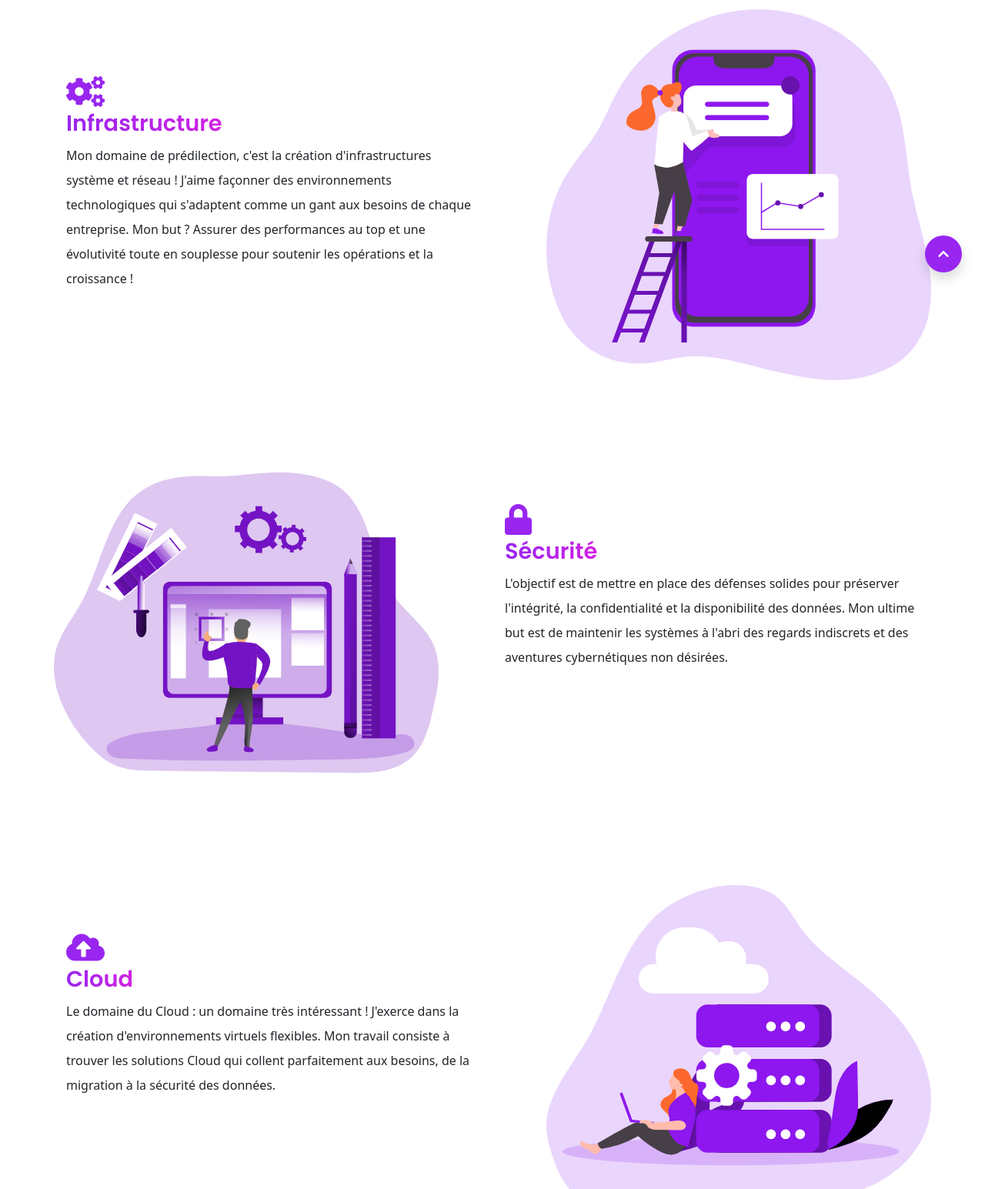
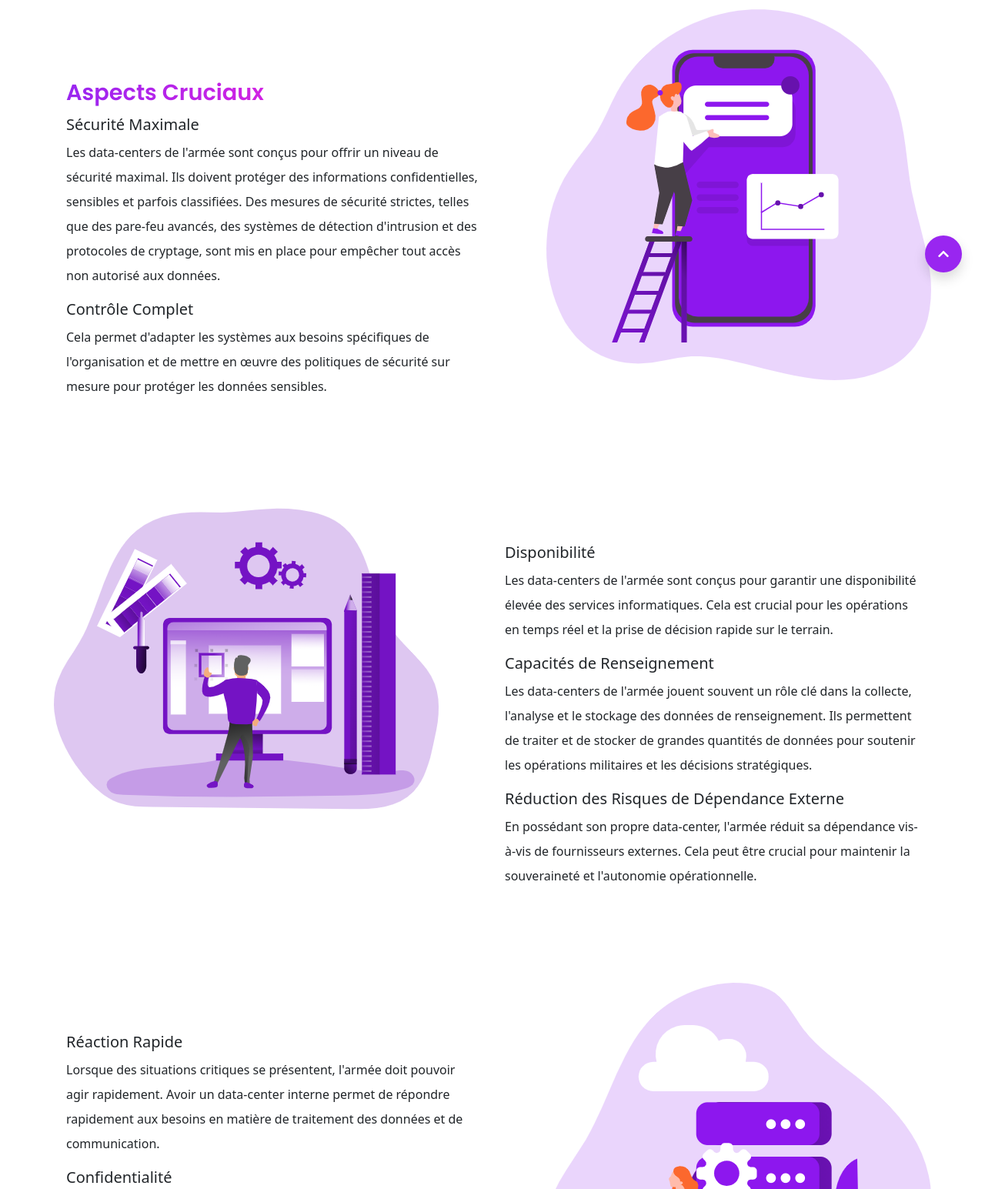
Before and after one commit to iptissem/iptissemzitouni_portfolio, a website: page article_2.html in a window 1280 px wide. Shown: the part 416-1961 px from the top of the page at 77% size. Drawn offline with nearby package versions, Linux system fonts and the light colour scheme; files that its build step writes are made by us from their sources.

Commit message:
article 1&2

```diff
--- a/article_2.html
+++ b/article_2.html
@@ -69,13 +69,20 @@
     <div class="row">
       <div class="col-lg-6 col-md-6 col-sm-12 col-xs-12 services mt-4">
         <div class="services__content">
-          <div class="icon d-block fas fa-cogs"></div>
-          <h3 class="display-3--title mt-1">Infrastructure</h3>
+
+          <h3 class="display-3--title mt-1">Aspects Cruciaux</h3>
+          <h5 class="display-2--title mt-1">Sécurité Maximale</h5>
           <p class="lh-lg">
-            Mon domaine de prédilection, c'est la création d'infrastructures système et réseau !
-            J'aime façonner des environnements technologiques qui s'adaptent comme un gant aux besoins de chaque entreprise.
-            Mon but ? Assurer des performances au top et une évolutivité toute en souplesse pour soutenir les opérations et la croissance !
+            Les data-centers de l'armée sont conçus pour offrir un niveau de sécurité maximal.
+            Ils doivent protéger des informations confidentielles, sensibles et parfois classifiées.
+            Des mesures de sécurité strictes, telles que des pare-feu avancés, des systèmes de détection d'intrusion et des protocoles de cryptage, sont mis en place pour empêcher tout accès non autorisé aux données.
           </p>
+          <h5 class="display-2--title mt-1">Contrôle Complet</h5>
+          <p class="lh-lg">
+            Cela permet d'adapter les systèmes aux besoins spécifiques de l'organisation et de mettre en œuvre des politiques de sécurité sur mesure pour protéger les données sensibles.
+          </p>
+
+
 
         </div>
       </div>
@@ -94,13 +101,16 @@
       </div>
       <div class="col-lg-6 col-md-6 col-sm-12 col-xs-12 services mt-4">
         <div class="services__content">
-          <div class="icon d-block fas fa-lock"></div>
-          <h3 class="display-3--title mt-1">Sécurité</h3>
+
+          <h5 class="display-2--title mt-1">Disponibilité</h5>
           <p class="lh-lg">
-            L'objectif est de mettre en place des défenses solides pour préserver l'intégrité, la confidentialité et la disponibilité des données.
-            Mon ultime but est de maintenir les systèmes à l'abri des regards indiscrets et des aventures cybernétiques non désirées.
-          </p>
-
+            Les data-centers de l'armée sont conçus pour garantir une disponibilité élevée des services informatiques. Cela est crucial pour les opérations en temps réel et la prise de décision rapide sur le terrain.          </p>
+          <h5 class="display-2--title mt-1">Capacités de Renseignement</h5>
+          <p class="lh-lg">
+            Les data-centers de l'armée jouent souvent un rôle clé dans la collecte, l'analyse et le stockage des données de renseignement. Ils permettent de traiter et de stocker de grandes quantités de données pour soutenir les opérations militaires et les décisions stratégiques.          </p>
+            <h5 class="display-2--title mt-1">Réduction des Risques de Dépendance Externe </h5>
+            <p class="lh-lg">
+              En possédant son propre data-center, l'armée réduit sa dépendance vis-à-vis de fournisseurs externes. Cela peut être crucial pour maintenir la souveraineté et l'autonomie opérationnelle.          </p>
         </div>
       </div>
     </div>
@@ -108,13 +118,18 @@
     <div class="row">
       <div class="col-lg-6 col-md-6 col-sm-12 col-xs-12 services mt-4">
         <div class="services__content">
-          <div class="icon d-block fas fa-cloud-upload-alt"></div>
-          <h3 class="display-3--title mt-1">Cloud</h3>
+
+
+          <h5 class="display-2--title mt-1">Réaction Rapide</h5>
           <p class="lh-lg">
-            Le domaine du Cloud : un domaine très intéressant ! J'exerce dans la création d'environnements virtuels flexibles.
-            Mon travail consiste à trouver les solutions Cloud qui collent parfaitement aux besoins, de la migration à la sécurité des données.
-          </p>
-
+            Lorsque des situations critiques se présentent, l'armée doit pouvoir agir rapidement. Avoir un data-center interne permet de répondre rapidement aux besoins en matière de traitement des données et de communication. </p>
+            <h5 class="display-2--title mt-1">Confidentialité</h5>
+            <p class="lh-lg">
+              De manière évidente, les opérations militaires impliquent souvent des informations <strong>hautement confidentielles</strong>. En ayant son propre data-center, l'armée peut garantir que ces données ne sont pas partagées avec des tiers, ce qui contribue à maintenir la sécurité nationale.
+            </p>
+            <h3 class="display-3--title mt-1">En résumé</h3>
+            <p class="lh-lg">En résumé, posséder son propre data-center offre à l'armée un niveau de contrôle, de sécurité et de confidentialité nécessaires pour gérer ses opérations informatiques de manière efficace et stratégique. Cela lui permet de répondre aux besoins spécifiques de l'organisation et de maintenir sa capacité à opérer dans un environnement sécurisé et complexe.
+            </p>
         </div>
       </div>
       <div class="col-lg-6 col-md-6 col-sm-12 col-xs-12 services mt-4 text-end">
```
Also changed, not shown: article_1.html (+13 -10 lines).
